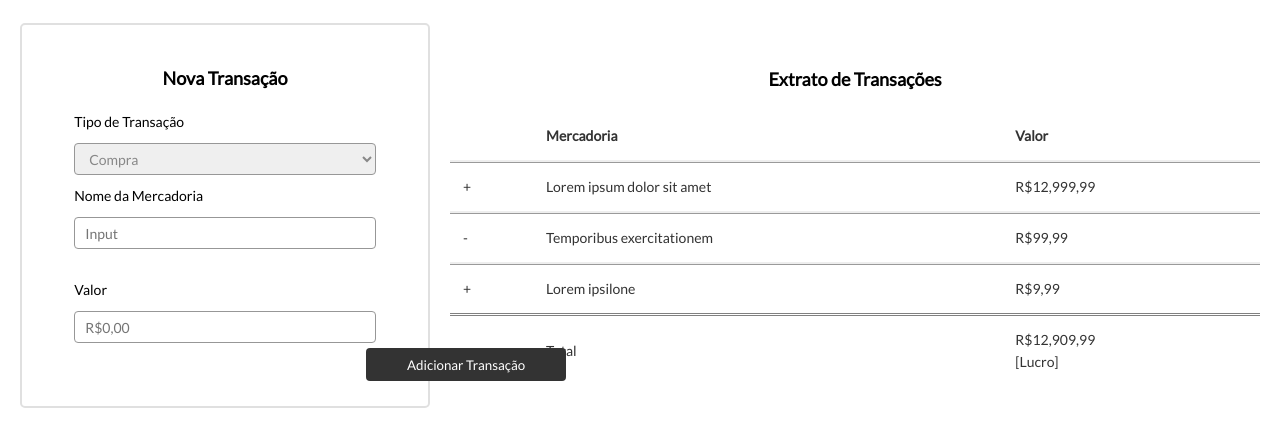
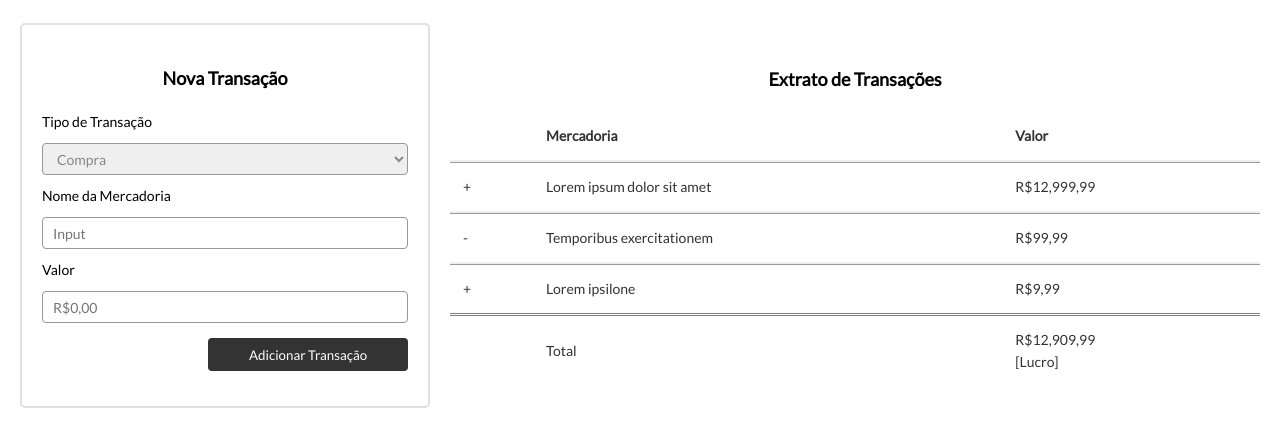
Before and after one commit to LeilaAlves/ControleFinanceiro, a plain HTML site: page index.html in a window 1280 px wide. Shown: the part 67-514 px from the top of the page. Drawn offline with Linux system fonts and the light colour scheme.

Commit message:
css finalizado

```diff
--- a/index.html
+++ b/index.html
@@ -73,12 +73,11 @@
                         <input required type="text" placeholder="R$0,00">
                     </div>
                 </div>
-            </div>
 
-            <div class="div-botao-adcionar">
-                <button type="submit" name="save" class="botao-adicionar">
-                    Adicionar Transação
-                </button>
+                    <button type="submit" name="save" class="botao-adicionar">
+                        Adicionar Transação
+                    </button>
+
             </div>
 
         </div>
--- a/style.css
+++ b/style.css
@@ -298,7 +298,6 @@ th {
         flex-wrap: nowrap;
         flex-direction: column;
         padding: 20px;
-        align-items: center;
         align-content: center;
     }
 
@@ -327,23 +326,12 @@ th {
         flex-direction: column;
     }
 
-    .labels-container {
-        display: inline-flex;
-    }
-
-    .div-botao-adcionar {
+.botao-adicionar {
     display: flex;
     height: 33px;
     width: 200px;
-        top: 240px;
-        border-radius: 0px;
-        align-items: center;
-    }
-
-    .botao-adicionar {
-        height: 33px;
-        width: 100%;
-        left: 241px;
+    left: 0px;
+    margin-left: auto;
     top: 5px;
     margin-bottom: 20px;
     position: relative;
@@ -352,7 +340,7 @@ th {
     .mercadoria-nome {
         margin-right: 20px;
         margin-left: 20px;
-        margin-bottom: 20px;
+        width: 100%;
     }
 }
 
```
Lines whose indentation alone changed are shown as unchanged.
